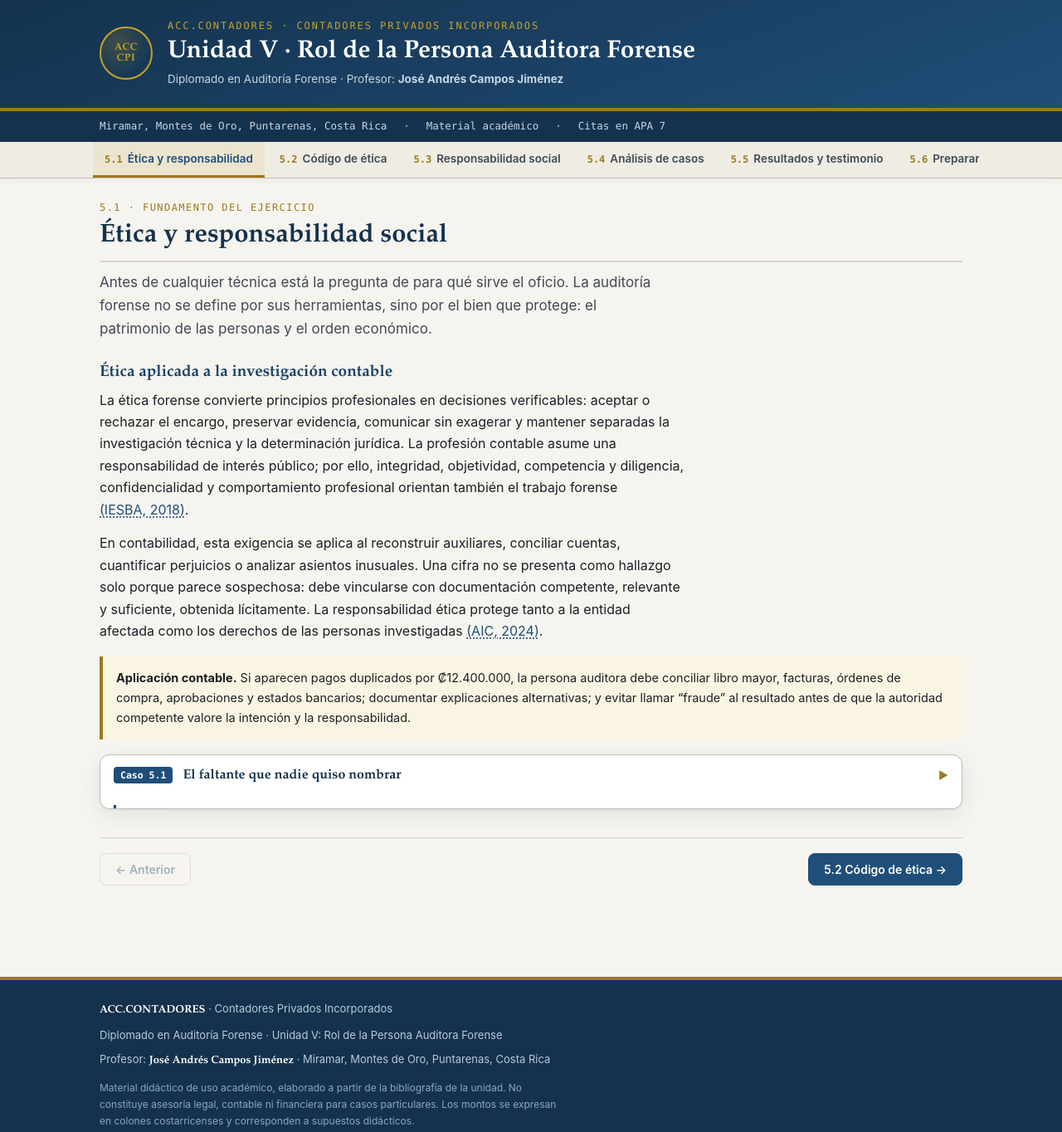
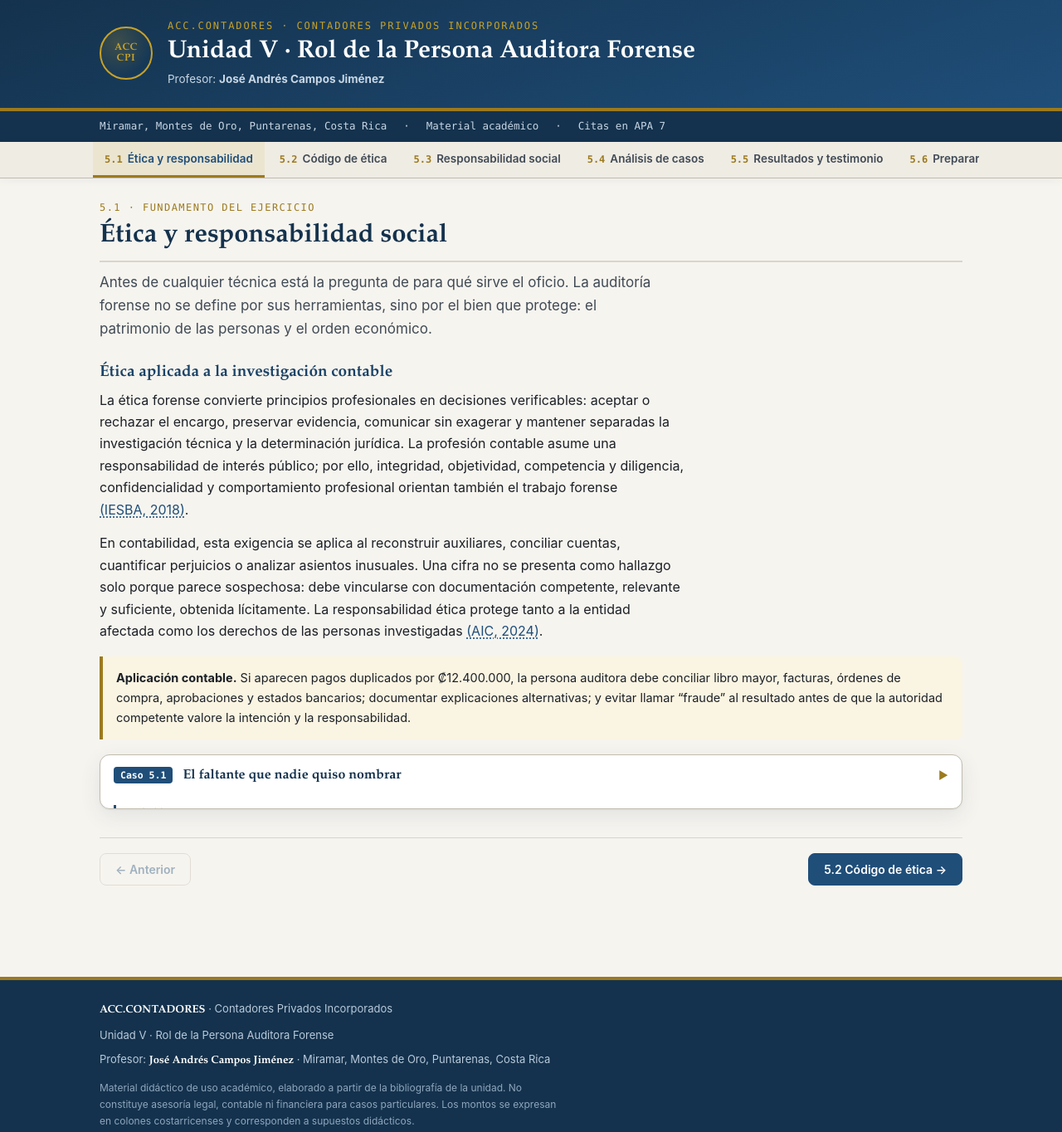
Before and after one commit to josancajimenez-debug/unidad-v-auditoria-forense, a website: page index.html in a window 1280 px wide. Shown: the whole page at 83% size. Drawn offline with Linux system fonts and the light colour scheme.

Commit message:
Eliminar denominación de diplomado

```diff
--- a/index.html
+++ b/index.html
@@ -3,7 +3,7 @@
 <head>
 <meta charset="utf-8">
 <meta name="viewport" content="width=device-width, initial-scale=1">
-<meta name="description" content="Unidad V del Diplomado en Auditoría Forense de ACC.CONTADORES: ética, responsabilidad social, presentación de resultados, testimonio y denuncias. Profesor: José Andrés Campos Jiménez.">
+<meta name="description" content="Unidad V de ACC.CONTADORES sobre el rol de la persona auditora forense: ética, responsabilidad social, presentación de resultados, testimonio y denuncias. Profesor: José Andrés Campos Jiménez.">
 <meta name="author" content="CPI José Andrés Campos Jiménez — ACC.CONTADORES">
 <meta name="referrer" content="no-referrer">
 <meta http-equiv="Content-Security-Policy" content="default-src 'self'; style-src 'self' 'unsafe-inline' https://fonts.googleapis.com; font-src https://fonts.gstatic.com; script-src 'self' 'unsafe-inline'; img-src 'self' data:; connect-src 'none'; object-src 'none'; base-uri 'none'; form-action 'none'">
@@ -219,7 +219,7 @@ footer.pie{background:var(--azul-900);color:#b9cadb;margin-top:40px;border-top:4
     <div class="marca">
       <p class="inst">ACC.CONTADORES · Contadores Privados Incorporados</p>
       <h1>Unidad V · Rol de la Persona Auditora Forense</h1>
-      <p class="doc">Diplomado en Auditoría Forense · Profesor: <b>José Andrés Campos Jiménez</b></p>
+      <p class="doc">Profesor: <b>José Andrés Campos Jiménez</b></p>
     </div>
   </div>
 </header>
@@ -413,7 +413,7 @@ footer.pie{background:var(--azul-900);color:#b9cadb;margin-top:40px;border-top:4
 <footer class="pie">
   <div class="pie-in">
     <p><b>ACC.CONTADORES</b> · Contadores Privados Incorporados</p>
-    <p>Diplomado en Auditoría Forense · Unidad V: Rol de la Persona Auditora Forense</p>
+    <p>Unidad V · Rol de la Persona Auditora Forense</p>
     <p>Profesor: <b>José Andrés Campos Jiménez</b> · Miramar, Montes de Oro, Puntarenas, Costa Rica</p>
     <p style="margin-top:12px;font-size:12px;color:#8fa6bd">Material didáctico de uso académico, elaborado a partir de la bibliografía de la unidad. No constituye asesoría legal, contable ni financiera para casos particulares. Los montos se expresan en colones costarricenses y corresponden a supuestos didácticos.</p>
   </div>
```
Also changed, not shown: tests/app.test.js (+1 -0 lines), README.md.
